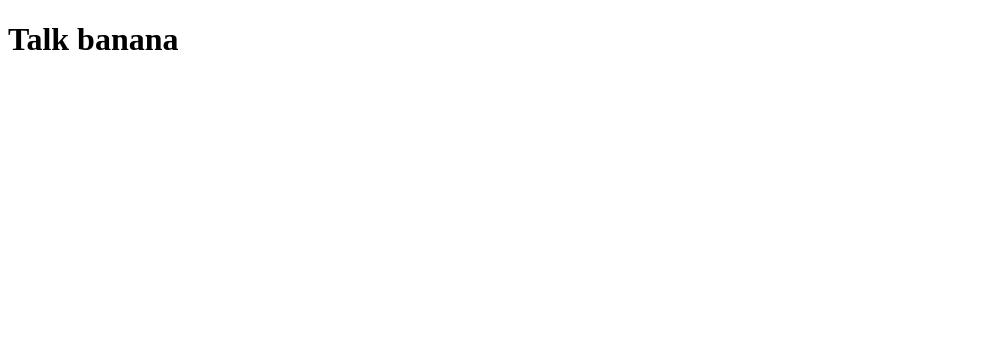
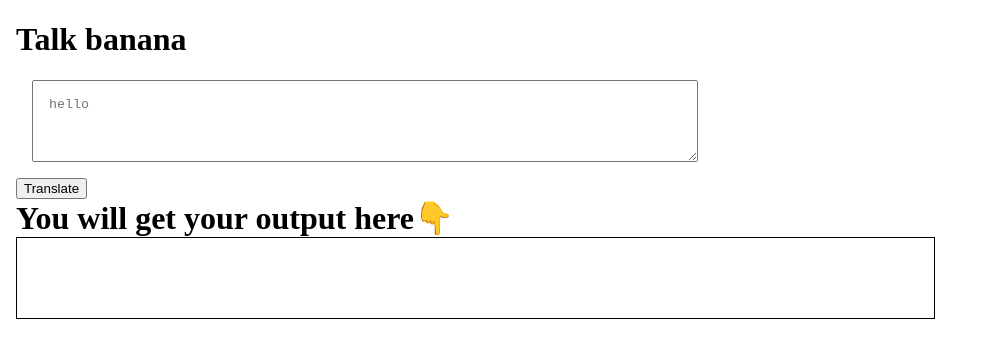
Before and after one commit to sourav391/Banana-mark-translate, a website: page index.html in a window 1280 px wide. Shown: the whole page, without its empty margins (0-990 px from the left). Drawn offline with Linux system fonts and the light colour scheme.

Commit message:
input & output

```diff
--- /dev/null
+++ b/app.js
@@ -0,0 +1,18 @@
+var btntranslate = document.querySelector("#btn-translate");
+var txtinput = document.querySelector("#txt-input");
+var outputdiv = document.querySelector("#output")
+
+
+
+
+
+function clickhandler() {
+    outputdiv.innerText = "sadasdsadsadas " + txtinput.value;
+
+
+};
+
+
+
+
+btntranslate.addEventListener("click", clickhandler)
--- a/index.html
+++ b/index.html
@@ -5,8 +5,33 @@
     <meta http-equiv="X-UA-Compatible" content="IE=edge">
     <meta name="viewport" content="width=device-width, initial-scale=1.0">
     <title>Banana speak</title>
+    <link href="styles.css" rel="stylesheet">
+
+
 </head>
 <body>
     <h1>Talk banana </h1>
+
+    <textarea placeholder="hello" class="text-area"
+    id="txt-input"
+    ></textarea>
+
+    <button id="btn-translate">Translate</button>
+
+    <div class="tet">You will get your output here👇 </div>
+
+    <div id="output" >
+
+
+    </div>
+
+
+
+
+
+
+
+
+    <script src="app.js" type="text/javascript"> </script>
 </body>
 </html>
--- /dev/null
+++ b/styles.css
@@ -0,0 +1,26 @@
+
+body {
+    margin: 0px;
+    padding-left: 1rem;
+}
+
+.text-area {
+    width: 50%;
+    display: block;
+    margin: 1rem;
+    height: 3rem;
+    padding: 1rem;
+}
+
+.tet {
+    font-size: 2rem;
+    font-weight: bold;
+}
+
+#output {
+    border: 1px solid black;
+    height: 3rem;
+    width: 70%;
+    padding: 1rem;
+
+}
```
Also changed, not shown: package.json (added, +19 -0 lines).
